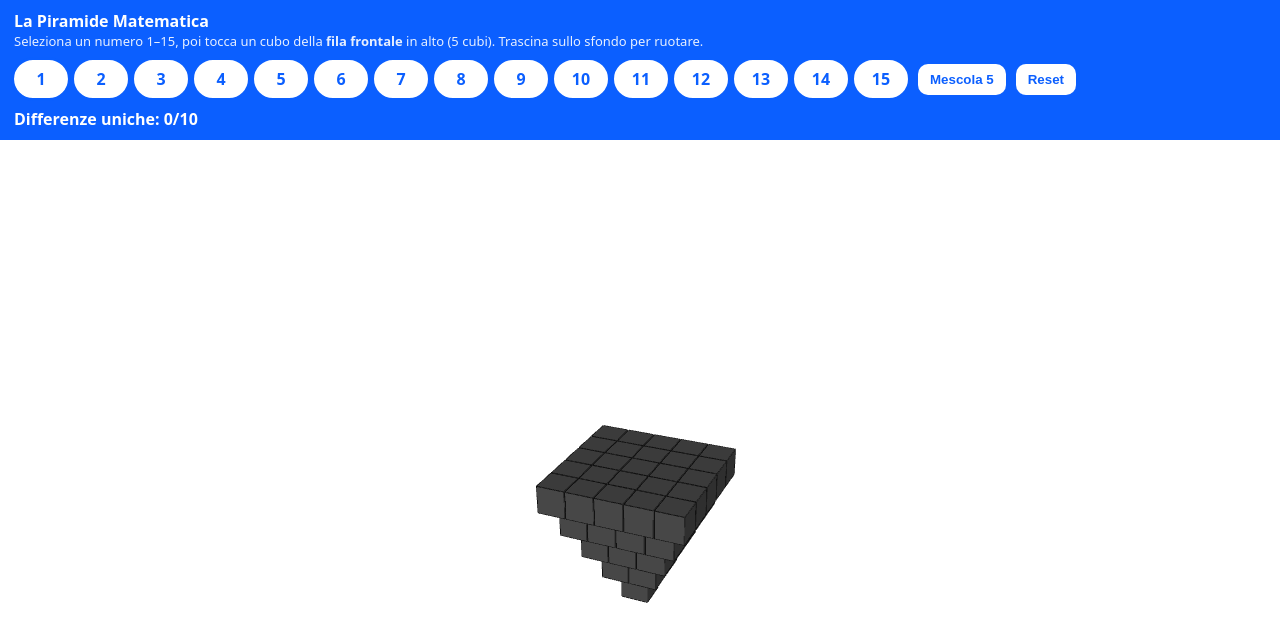
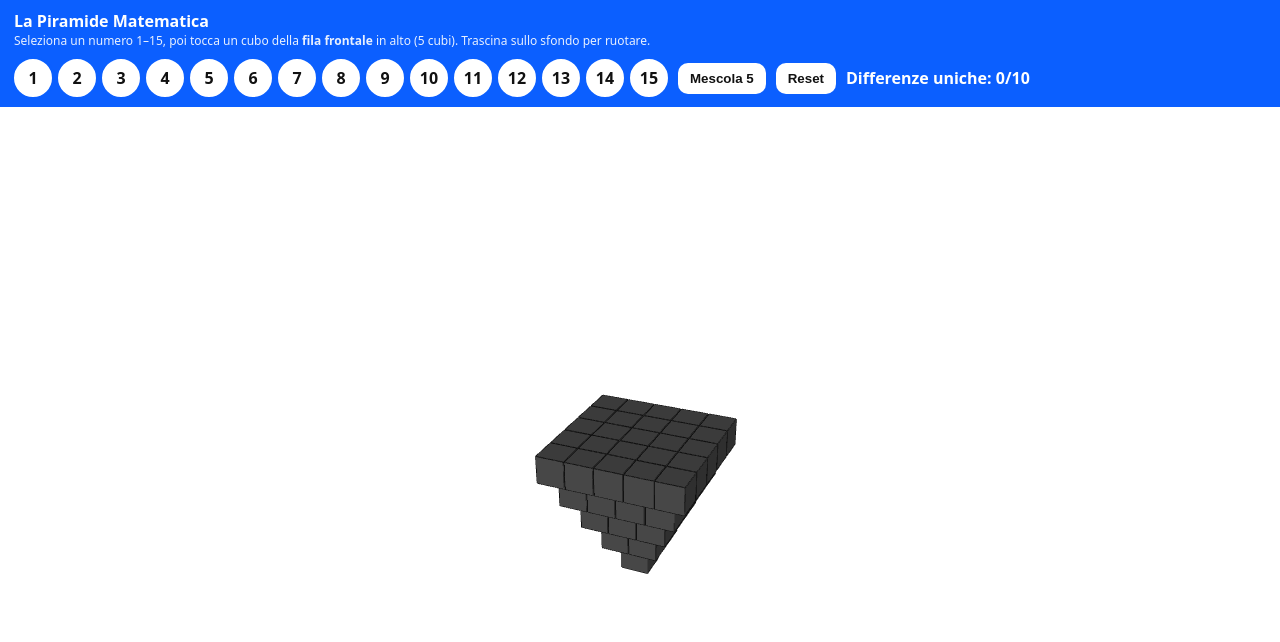
Before and after one commit to pezzaliapp/PiramideMatematica, a website: page index.html in a window 1280 px wide. Drawn offline with Linux system fonts and the light colour scheme.

Commit message:
Update index.html

```diff
--- a/index.html
+++ b/index.html
@@ -5,40 +5,30 @@
   <meta name="viewport" content="width=device-width,initial-scale=1,viewport-fit=cover" />
   <title>La Piramide Matematica 3D</title>
   <style>
-    :root{--brand:#0b5fff;--ink:#0b5fff;--bg:#ffffff;--text:#0a0a0a}
+    :root{--brand:#0b5fff;--ink:#111;--bg:#ffffff;--text:#0a0f1a}
     html,body{height:100%;margin:0;background:var(--bg);color:var(--text);
       font-family:system-ui,-apple-system,Segoe UI,Roboto,Arial,sans-serif}
-
     .bar{
       position:sticky;top:0;z-index:5;display:flex;align-items:center;gap:10px;
       padding:10px 14px;background:var(--brand);color:#fff;flex-wrap:wrap
     }
     .bar h1{margin:0;font-size:16px;font-weight:800}
-    .sub{font-size:13px;opacity:.9}
     .row{display:flex;gap:6px;align-items:center;flex-wrap:wrap}
-
     .chip{min-width:34px;height:34px;display:inline-flex;align-items:center;justify-content:center;
-      padding:0 8px;border-radius:999px;border:2px solid #fff;background:#fff;color:var(--ink);
-      font-weight:800;cursor:pointer;user-select:none}
-    .chip.active{outline:3px solid rgba(11,95,255,.35)}
-
-    .btn{border:0;border-radius:10px;padding:8px 12px;background:#fff;color:var(--ink);
-      font-weight:800;cursor:pointer;user-select:none}
+      border-radius:999px;border:2px solid #fff;background:#fff;color:var(--ink);font-weight:800;cursor:pointer;user-select:none}
+    .chip.active{box-shadow:0 0 0 3px rgba(11,95,255,.25)}
+    .btn{border:0;border-radius:10px;padding:8px 12px;background:#fff;color:var(--ink);font-weight:800;cursor:pointer}
     .status{font-weight:800}
-
-    #stage{height:calc(100vh - 120px);touch-action:none}
+    #stage{height:calc(100vh - 114px);touch-action:none;}
+    .hint{font-size:12px;opacity:.9}
   </style>
 </head>
 <body>
   <div class="bar">
     <div>
       <h1>La Piramide Matematica</h1>
-      <div class="sub">
-        Seleziona un numero 1–15, poi tocca un cubo della <b>fila frontale</b> in alto (5 cubi).
-        Trascina sullo sfondo per ruotare.
-      </div>
+      <div class="hint">Seleziona un numero 1–15, poi tocca un cubo della <b>fila frontale</b> in alto (5 cubi). Trascina sullo sfondo per ruotare.</div>
     </div>
-
     <div class="row" id="palette"></div>
     <button class="btn" id="btn-shuffle">Mescola 5</button>
     <button class="btn" id="btn-reset">Reset</button>
```
